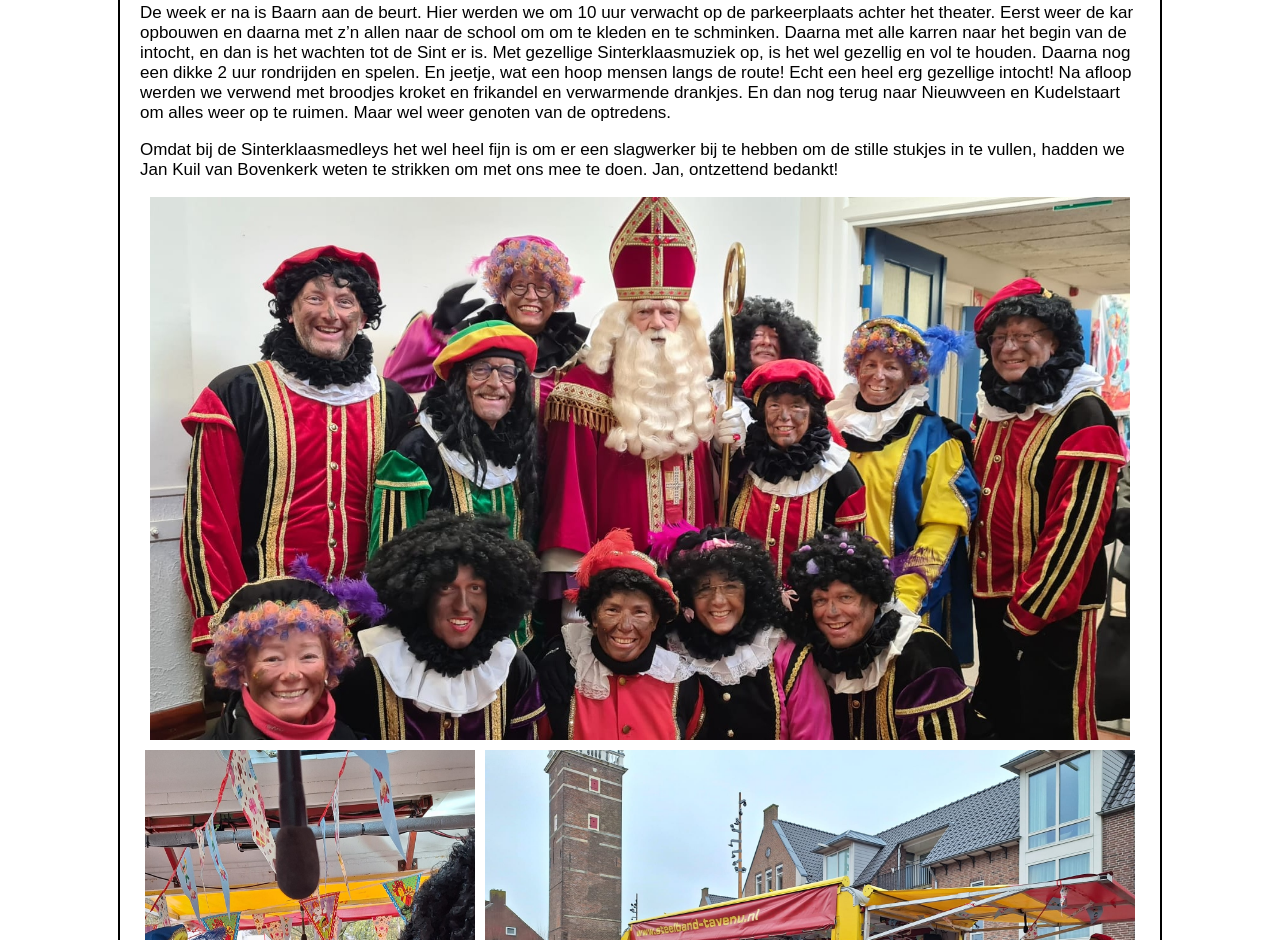
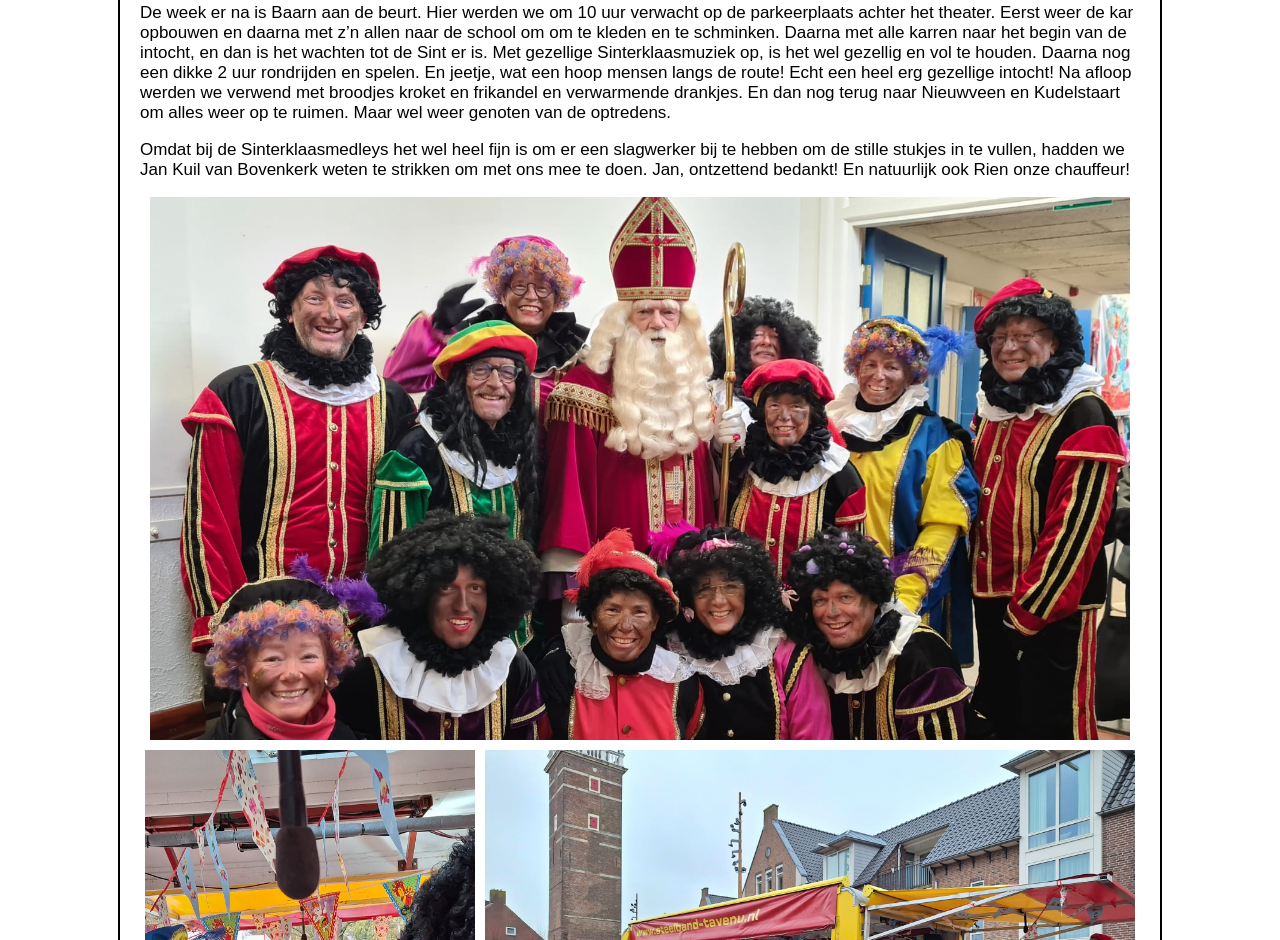
Before and after one commit to sandermeijer1972/Tavenieuwsje-2025-4, a plain HTML site: page index.html in a window 1280 px wide. Shown: the part 6075-7015 px from the top of the page. Drawn offline with Linux system fonts and the light colour scheme.

Commit message:
Add files via upload

```diff
--- a/index.html
+++ b/index.html
@@ -111,7 +111,7 @@
                 <p>Op zaterdag 15 november moesten we om 8 uur aanwezig zijn in Amstelveen om daar eerst de kar op te bouwen, en daarna moeten we natuurlijk nog omkleden. Door problemen met het paard ging de stoet iets later van start dan gepland, maar het was weer goed druk langs de route. Het is altijd wel een rit van zo’n 5 kilometer door Amstelveen heen, en aan het einde van de tocht bij het stadshart wordt er ook nog van alles georganiseerd. Maar dat maken wij nooit mee, want wij rijden meteen door naar de opbouwplek om af te bouwen.</p>
                 <p>En natuurlijk om als de sodemieter naar Nieuwkoop te rijden, want daar moeten we ook voor half 3 klaar staan op het plein. Niet alleen omdat de boot dan in zicht komt, maar meer vanwege de drukte op het plein, en we willen natuurlijk niemand omver rijden. Op het plein  zelf worden de kinderen altijd prima vermaakt, en wij zijn er dan eigenlijk alleen om Sinterklaas en zijn gevolg te begeleiden naar de sporthal.</p>
                 <p>De week er na is Baarn aan de beurt. Hier werden we om 10 uur verwacht op de parkeerplaats achter het theater. Eerst weer de kar opbouwen en daarna met z’n allen naar de school om om te kleden en te schminken. Daarna met alle karren naar het begin van de intocht, en dan is het wachten tot de Sint er is. Met gezellige Sinterklaasmuziek op, is het wel gezellig en vol te houden. Daarna nog een dikke 2 uur rondrijden en spelen. En jeetje, wat een hoop mensen langs de route! Echt een heel erg gezellige intocht! Na afloop werden we verwend met broodjes kroket en frikandel en verwarmende drankjes. En dan nog terug naar Nieuwveen en Kudelstaart om alles weer op te ruimen. Maar wel weer genoten van de optredens.</p>
-                <p>Omdat bij de Sinterklaasmedleys het wel heel fijn is om er een slagwerker bij te hebben om de stille stukjes in te vullen, hadden we Jan Kuil van Bovenkerk weten te strikken om met ons mee te doen. Jan, ontzettend bedankt!</p>
+                <p>Omdat bij de Sinterklaasmedleys het wel heel fijn is om er een slagwerker bij te hebben om de stille stukjes in te vullen, hadden we Jan Kuil van Bovenkerk weten te strikken om met ons mee te doen. Jan, ontzettend bedankt! En natuurlijk ook Rien onze chauffeur!</p>
             </div>
             <div class="fotoeen">
                 <img src="./fotos/sint-1.jpeg">
```
